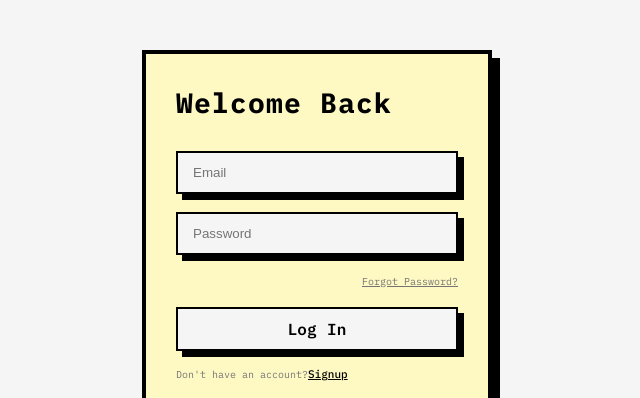
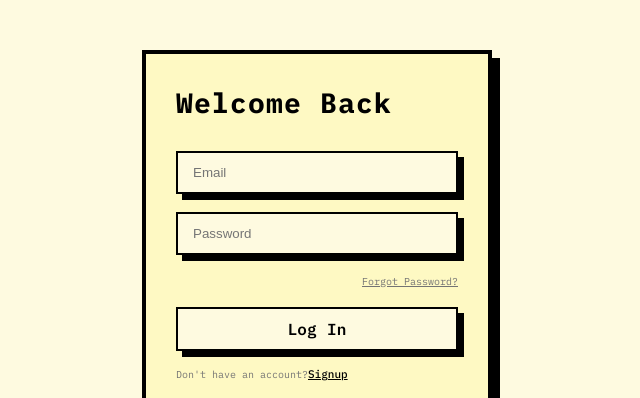
Before and after one commit to pablesaish/Wall-Street, a plain HTML site: page loginPage.html in a window 1280 px wide. Shown: the part 115-513 px from the top of the page, without its empty margins (323-963 px from the left). Drawn offline with Linux system fonts and the light colour scheme.

Commit message:
bg-color

```diff
--- a/loginStyle.css
+++ b/loginStyle.css
@@ -88,7 +88,7 @@
 * {
     border: border-box;
     margin: 0;
-    background-color: whitesmoke;
+    background-color: #fefae0;
 }
 
 body {
```
